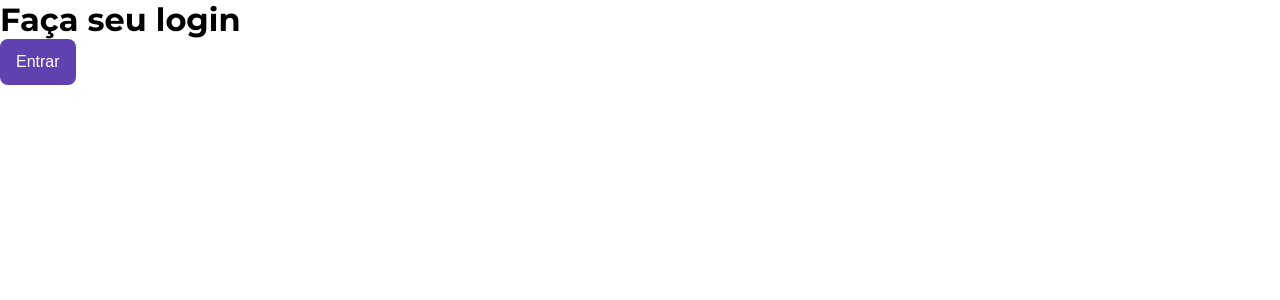
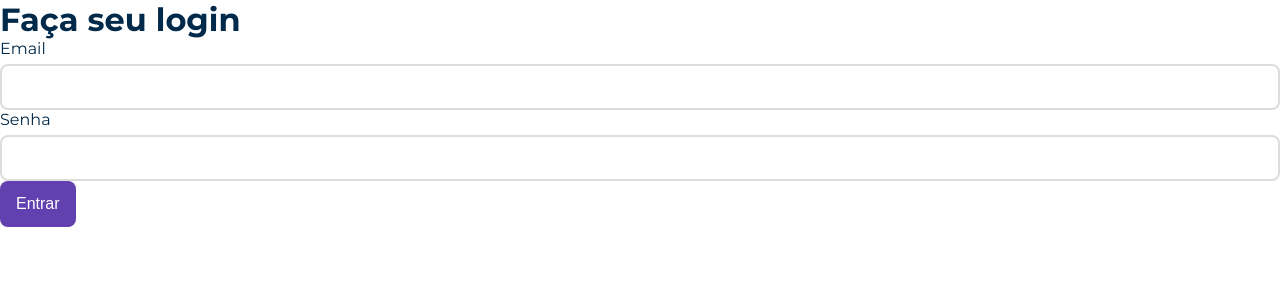
Before and after one commit to charlesalmeiida/devbooks, a React (Vite) app: page / in a window 1280 px wide. Shown: the top 300 px of the page. Built offline with nearby package versions, Linux system fonts and the light colour scheme; the HTML template or start-up script is replaced by a standard one.

Commit message:
feat: create input component

```diff
--- /dev/null
+++ b/src/components/Input/index.ts
@@ -0,0 +1 @@
+export { Input } from './input'
--- /dev/null
+++ b/src/components/Input/input.styles.ts
@@ -0,0 +1,35 @@
+import styled, { css } from 'styled-components'
+
+interface ContainerProps {
+  error?: boolean
+}
+
+export const Container = styled.div<ContainerProps>`
+  ${({ theme, error }) => css`
+    display: flex;
+    flex-direction: column;
+    label {
+      margin-bottom: ${theme.spacings.xxxsmall};
+    }
+
+    input {
+      height: 4.6rem;
+      border-radius: ${theme.border.radius.default};
+      padding: ${theme.spacings.xxsmall};
+      font-size: ${theme.font.sizes.medium};
+      border: 0.2rem solid;
+      border-color: ${error ? theme.colors.danger.main : theme.colors.gray};
+      outline: none;
+      transition: all 0.3s ease;
+
+      &:focus {
+        border: 0.2rem solid ${theme.colors.primary};
+      }
+    }
+
+    p {
+      margin-top: ${theme.spacings.xxxsmall};
+      color: ${theme.colors.danger.main};
+    }
+  `}
+`
--- /dev/null
+++ b/src/components/Input/input.tsx
@@ -0,0 +1,16 @@
+import { Container } from './input.styles'
+
+interface InputProps extends React.InputHTMLAttributes<HTMLInputElement> {
+  error?: string
+  label: string
+}
+
+export function Input({ id, label, error, ...props }: InputProps) {
+  return (
+    <Container error={Boolean(error)}>
+      <label htmlFor={id}>{label}</label>
+      <input type="text" id={id} {...props} />
+      {error && <p>{error}</p>}
+    </Container>
+  )
+}
--- a/src/pages/Auth/SignIn/SignIn.tsx
+++ b/src/pages/Auth/SignIn/SignIn.tsx
@@ -1,9 +1,12 @@
 import { Button } from '../../../components/Button'
+import { Input } from '../../../components/Input'
 
 export function SighnIn() {
   return (
     <>
       <h1>Faça seu login</h1>
+      <Input id="email" label="Email" type="email" />
+      <Input id="password" label="Senha" type="password" />
       <Button>Entrar</Button>
     </>
   )
--- a/src/styles/global.ts
+++ b/src/styles/global.ts
@@ -15,6 +15,7 @@ export const GlobalStyle = createGlobalStyle`
     body {
       font-size: 1.6rem;
       font-family: ${theme.font.family};
+      color: ${theme.colors.blue};
     }
   `}
 
```
